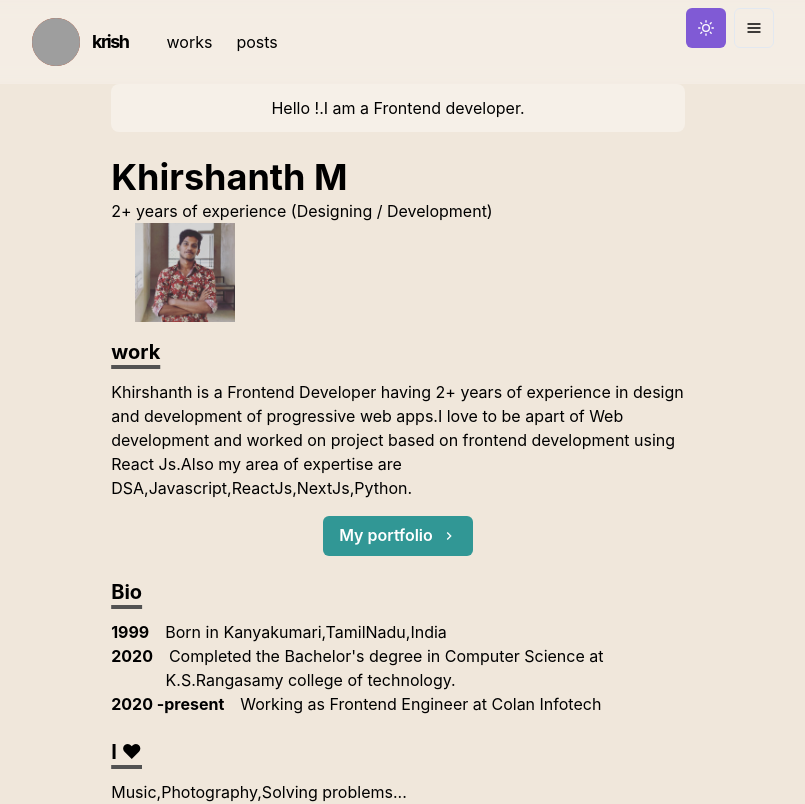
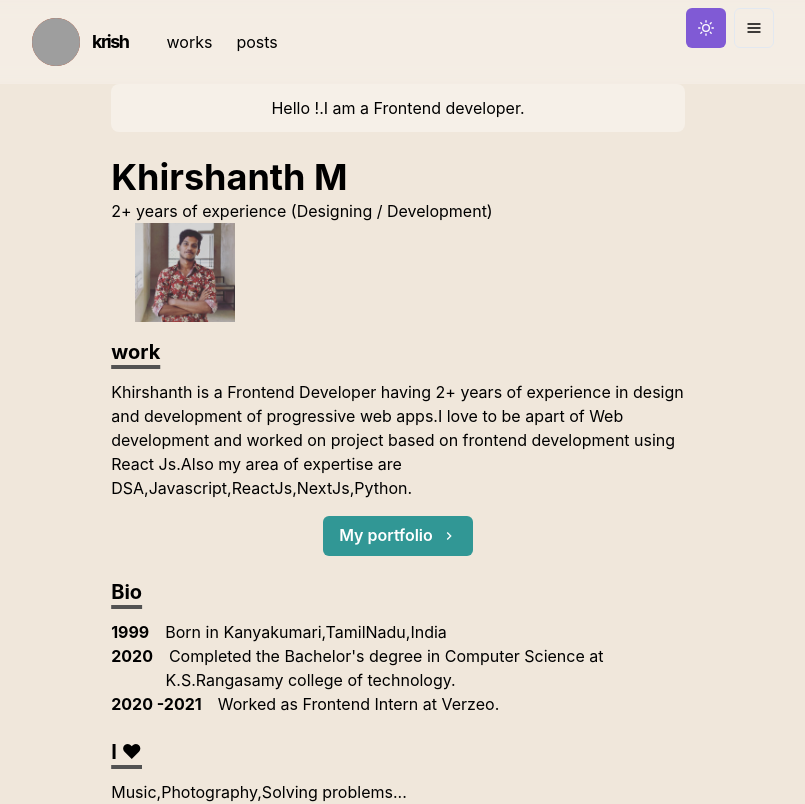
Before and after one commit to khirshanth99/my-portfolio, a Next.js app: page / in a window 1280 px wide. Shown: the top 804 px of the page, without its empty margins (242-1047 px from the left). Built offline with nearby package versions, Linux system fonts and the light colour scheme; grey boxes are pictures that could not be loaded.

Commit message:
work-update

```diff
--- a/config/constant.js
+++ b/config/constant.js
@@ -21,7 +21,7 @@ export const PROJECT_DATA = [
     images:[LFLOGO]
 },
 },{'illumnsense' : {
-    title: 'illumnsense',
+    title: 'Illumnsense',
     description: ' Illumesense is a Data Analytics and intelligent Telehealth software platform, real-world health and benchmark data, with analytics dashboards.',
     url:'https://portal.illumesense.comm',
     stack:'React,Redun Saga,',
--- a/pages/index.js
+++ b/pages/index.js
@@ -67,8 +67,8 @@ const  Page = () => {
             Completed the Bachelor&apos;s degree in Computer Science at K.S.Rangasamy college of technology.
         </BioSection>
         <BioSection>
-            <BioYear>2020 -present</BioYear>
-          Working as Frontend Engineer at Colan Infotech
+            <BioYear>2020 -2021</BioYear>
+          Worked  as Frontend Intern  at Verzeo.
         </BioSection>
       </Section>
       <Section delay={0.2}>
```
